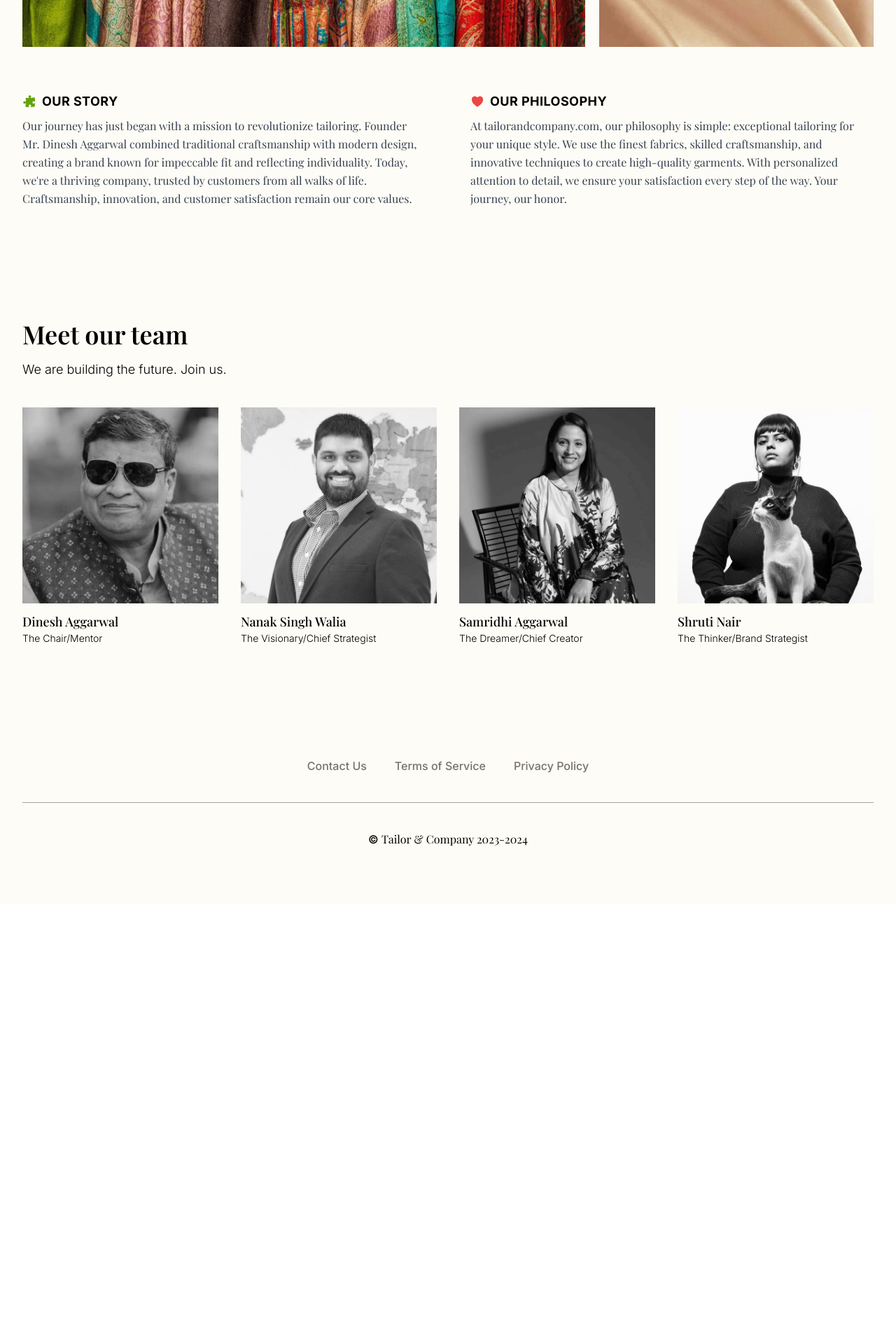
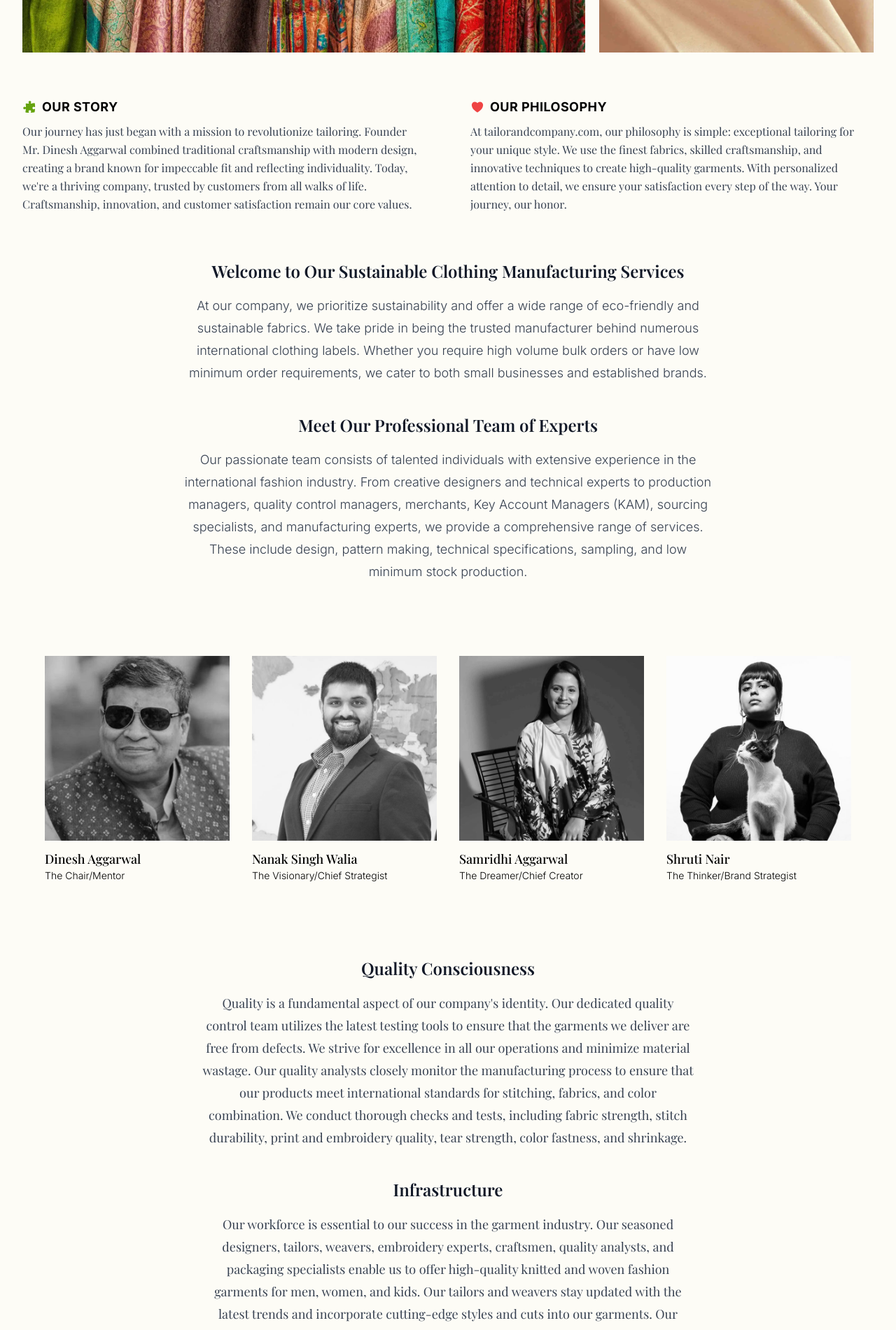
Before and after one commit to ApplyingAbroad/moh-india-frontend, a Next.js app: page /about-us in a window 1280 px wide. Shown: the part 880-2780 px from the top of the page at 70% size. Before the commit the page ends 2171 px from the top, so only its background shows below. Built offline with nearby package versions, Linux system fonts and the light colour scheme; no server answers; a web font is replaced by a local one.

Commit message:
Content updation

```diff
--- a/components/AboutUs/Team.tsx
+++ b/components/AboutUs/Team.tsx
@@ -25,17 +25,17 @@ export default function Team() {
   return (
     <>
       {/* Team Section: Mini Photos with Grayscale Filter */}
-      <div className='space-y-8 container xl:max-w-7xl mx-auto px-4 py-16 lg:px-8 lg:py-20'>
+      <div className='space-y-8 container xl:max-w-7xl mx-auto px-4 py-16 lg:px-8 lg:py-10'>
         {/* Heading */}
 
-        <div className=' mb-10'>
+        {/* <div className=' mb-10'>
           <h2 className='font-serif text-3xl text-black md:text-4xl font-semibold mb-4'>
             Meet our team
           </h2>
           <h3 className='text-lg font-light md:leading-relaxed lg:w-1/2'>
             We are building the future. Join us.
           </h3>
-        </div>
+        </div> */}
         {/* END Heading */}
 
         {/* Team */}
--- a/components/AboutUs/index.tsx
+++ b/components/AboutUs/index.tsx
@@ -1,6 +1,7 @@
 import { HeartIcon, PuzzlePieceIcon } from '@heroicons/react/24/solid'
 
 import React from 'react'
+import Team from './Team'
 
 const values = [
   {
@@ -26,11 +27,11 @@ const AboutUs = () => {
     <>
       <div className='space-y-16 container xl:max-w-7xl mx-auto px-4 py-16 lg:px-8 lg:py-20'>
         {/* Heading */}
-        <div>
-          <h2 className='font-serif text-3xl md:text-4xl font-semibold mb-4'>
+        <div className='text-center max-w-xl mx-auto'>
+          <h1 className='font-serif text-3xl md:text-5xl font-semibold mb-4'>
             We are <span className='font-light'>Tailor & Company</span>
-          </h2>
-          <h3 className='text-lg md:leading-relaxed font-light lg:w-1/2'>
+          </h1>
+          <h3 className='text-lg md:leading-relaxed font-light'>
             A dedicated team committed to delivering high-quality tailoring
             services tailored to your unique style and preferences.
           </h3>
@@ -66,6 +67,75 @@ const AboutUs = () => {
             </div>
           ))}
         </div>
+        <article className='prose md:prose-lg mx-auto prose-h3:font-serif prose-p:font-light text-center'>
+          <h3>Welcome to Our Sustainable Clothing Manufacturing Services</h3>
+          <p>
+            At our company, we prioritize sustainability and offer a wide range
+            of eco-friendly and sustainable fabrics. We take pride in being the
+            trusted manufacturer behind numerous international clothing labels.
+            Whether you require high volume bulk orders or have low minimum
+            order requirements, we cater to both small businesses and
+            established brands.
+          </p>
+          <h3>Meet Our Professional Team of Experts</h3>
+          <p>
+            Our passionate team consists of talented individuals with extensive
+            experience in the international fashion industry. From creative
+            designers and technical experts to production managers, quality
+            control managers, merchants, Key Account Managers (KAM), sourcing
+            specialists, and manufacturing experts, we provide a comprehensive
+            range of services. These include design, pattern making, technical
+            specifications, sampling, and low minimum stock production.
+          </p>
+        </article>
+        <Team />
+        <article className='prose md:prose-lg mx-auto prose-h3:font-serif prose-p:font-light font-serif text-center'>
+          <h3>Quality Consciousness</h3>
+          <p>
+            Quality is a fundamental aspect of our company's identity. Our
+            dedicated quality control team utilizes the latest testing tools to
+            ensure that the garments we deliver are free from defects. We strive
+            for excellence in all our operations and minimize material wastage.
+            Our quality analysts closely monitor the manufacturing process to
+            ensure that our products meet international standards for stitching,
+            fabrics, and color combination. We conduct thorough checks and
+            tests, including fabric strength, stitch durability, print and
+            embroidery quality, tear strength, color fastness, and shrinkage.
+          </p>
+          <h3>Infrastructure</h3>
+          <p>
+            Our workforce is essential to our success in the garment industry.
+            Our seasoned designers, tailors, weavers, embroidery experts,
+            craftsmen, quality analysts, and packaging specialists enable us to
+            offer high-quality knitted and woven fashion garments for men,
+            women, and kids. Our tailors and weavers stay updated with the
+            latest trends and incorporate cutting-edge styles and cuts into our
+            garments. Our quality analysts are dedicated to producing flawless
+            fashion garments by conducting inspections at every stage of
+            production. We provide regular training to our professionals to keep
+            them updated on global fashion styles.
+          </p>
+          <h3>Our Machinery</h3>
+          <p>
+            Our extensive range of machinery includes single needle, double
+            needle, bartacker, three, four, and five-thread sergers,
+            coverstitches, blindstitch hemmers, zigzag machines, button holers,
+            button sewers, snap machines, grommet machines, eyelet machines,
+            fusing machines, pocket openers, embroidery machines, shirring
+            machines, smocking machines, computerized marking and grading
+            systems, digitizers, marker plotters, and various trim finishers
+            such as binders, hemmers, and folders.
+          </p>
+          <h3>Our Cutting Floor</h3>
+          <p>
+            We boast a spacious cutting area capable of handling production
+            volumes of up to 60,000 units per month. Our skilled cutters are
+            experienced in working with a variety of fabrics, including nylon,
+            light denim, twill, corduroy, fleece, French terry, Lycra, velour,
+            velour terry, jersey, comb cotton, interlock, woven, flannel,
+            various rib types, vinyl, satin, and more.
+          </p>
+        </article>
         {/* END Values */}
       </div>
     </>
--- a/components/ContactUs/index.tsx
+++ b/components/ContactUs/index.tsx
@@ -63,7 +63,7 @@ export default function ContactSplit() {
                   If something does not make sense, feel free to contact us and
                   we will get back to you as soon as possible.
                 </h3>
-                <h4 className='uppercase text-sm font-semibold tracking-wider mt-12 mb-2'>
+                {/* <h4 className='uppercase text-sm font-semibold tracking-wider mt-12 mb-2'>
                   Company Inc.
                 </h4>
                 <div className='leading-relaxed'>
@@ -72,7 +72,7 @@ export default function ContactSplit() {
                   San Francisco, CA 85214
                   <br />
                   <abbr title='Phone'>P:</abbr> (123) 456-7890
-                </div>
+                </div> */}
               </div>
             </div>
             {/* END Heading */}
--- a/components/Home/Hero/index.tsx
+++ b/components/Home/Hero/index.tsx
@@ -6,7 +6,7 @@ const Hero = () => {
   return (
     <>
       <div className='pb-8 container xl:max-w-7xl mx-auto px-4 lg:px-10 relative my-5 lg:my-10'>
-        <div role='img' className='relative h-96 lg:h-[500px] w-full'>
+        <div role='img' className='relative h-96 lg:h-[600px] w-full'>
           <Image
             fill
             src='/hero/hero-main.jpeg'
--- a/components/Home/Services/SingleService.tsx
+++ b/components/Home/Services/SingleService.tsx
@@ -12,9 +12,9 @@ export default function ServicePage({ data }: { data: data }) {
       <div className='space-y-16 container mx-auto px-4 py-10'>
         {/* Heading */}
         <div className='text-center'>
-          <div className='text-sm uppercase font-bold tracking-wider mb-1 text-orange-700'>
+          {/* <div className='text-sm uppercase font-bold tracking-wider mb-1 text-orange-700'>
             Service
-          </div>
+          </div> */}
           <h2 className='font-serif text-3xl md:text-4xl font-extrabold mb-4 capitalize'>
             {data[0]?.title}
           </h2>
--- a/components/common/NavBar.tsx
+++ b/components/common/NavBar.tsx
@@ -3,6 +3,7 @@ import Link from 'next/link'
 import { getClient } from '@/lib/sanity'
 import { groq } from 'next-sanity'
 import { slugify } from '@/lib/utils'
+import { useRouter } from 'next/router'
 
 const navLinksQuery = groq`
   *[_type == "service"] {
@@ -23,6 +24,7 @@ export type Service = {
 const NavBar = () => {
   const [mobileNavOpen, setMobileNavOpen] = useState(false)
   const [services, setServices] = useState<Service[]>([])
+  const router = useRouter()
 
   useEffect(() => {
     const getServices = async () => {
@@ -83,11 +85,15 @@ const NavBar = () => {
                   </Link>
                 </li>
 
-                <li className='group'>
+                <li
+                  onClick={() => {
+                    router.push('/services')
+                  }}
+                  className='group cursor-pointer'>
                   {/* Services Link */}
                   <Link
                     href='/services'
-                    className='font-semibold inline-flex items-center space-x-1 h-8 px-4 group-hover:underline underline-offset-4 text-black'>
+                    className='cursor-pointer font-semibold inline-flex items-center space-x-1 h-8 px-4 group-hover:underline underline-offset-4 text-black'>
                     <span>Services</span>
                     <svg
                       fill='currentColor'
--- a/pages/_home.tsx
+++ b/pages/_home.tsx
@@ -12,7 +12,7 @@ const HomePage = () => {
       <MasterLayout>
         <Hero />
         <AboutUs />
-        <Services />
+        <Services showAll={false} />
         <Features />
         <CTA />
       </MasterLayout>
--- a/pages/about-us.tsx
+++ b/pages/about-us.tsx
@@ -8,7 +8,7 @@ const AboutPage = () => {
     <>
       <MasterLayout title='About'>
         <AboutUs />
-        <Team />
+        {/* <Team /> */}
       </MasterLayout>
     </>
   )
--- a/pages/services/index.tsx
+++ b/pages/services/index.tsx
@@ -5,7 +5,7 @@ import MasterLayout from '../_layout'
 const ServicesPage = () => {
   return (
     <MasterLayout title='Services'>
-      <Services />
+      <Services showAll={true} />
     </MasterLayout>
   )
 }
```
Also changed, not shown: components/Home/Services/AllServices.tsx (+27 -6 lines).
